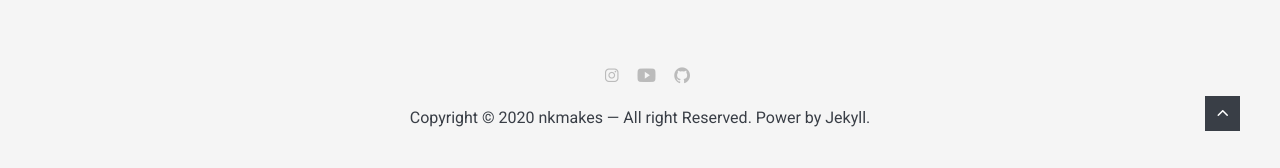
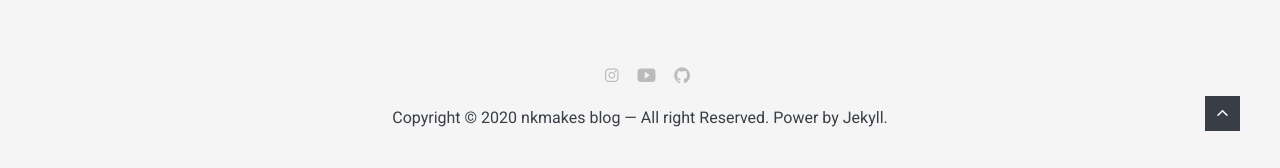
Before and after one commit to nkmakes/nkmakes.github.io, a Jekyll site: the page built from index.html, in a window 1280 px wide and 900 px high, scrolled down 2360 px. Shown: the part 729-897 px from the top of the window. Built offline with Jekyll 4.4.1, drawn with Linux system fonts in a browser that asks for light colours; nearby versions of some CDN libraries; the list of posts is cut into pages by our own code.

Commit message:
Update settings.yml

```diff
--- a/_data/settings.yml
+++ b/_data/settings.yml
@@ -1,6 +1,6 @@
 #-------------------------------
 # General Site Settings
-title: nkmakes
+title: nkmakes blog
 logo: logo.svg # You can add own logo.
 description: Niko's projects personal blog - DIY | IOT | 3dprint
 
```
